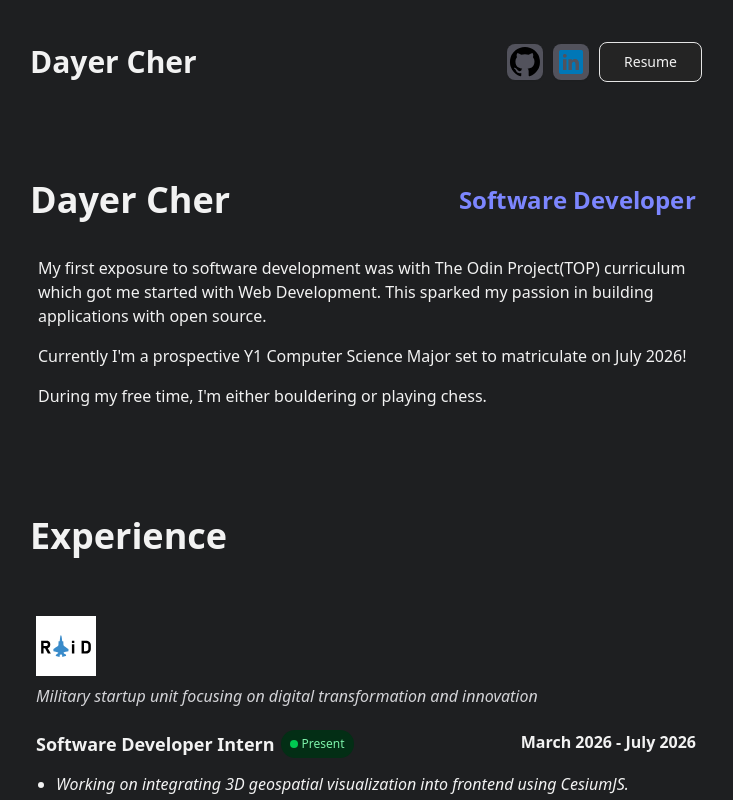
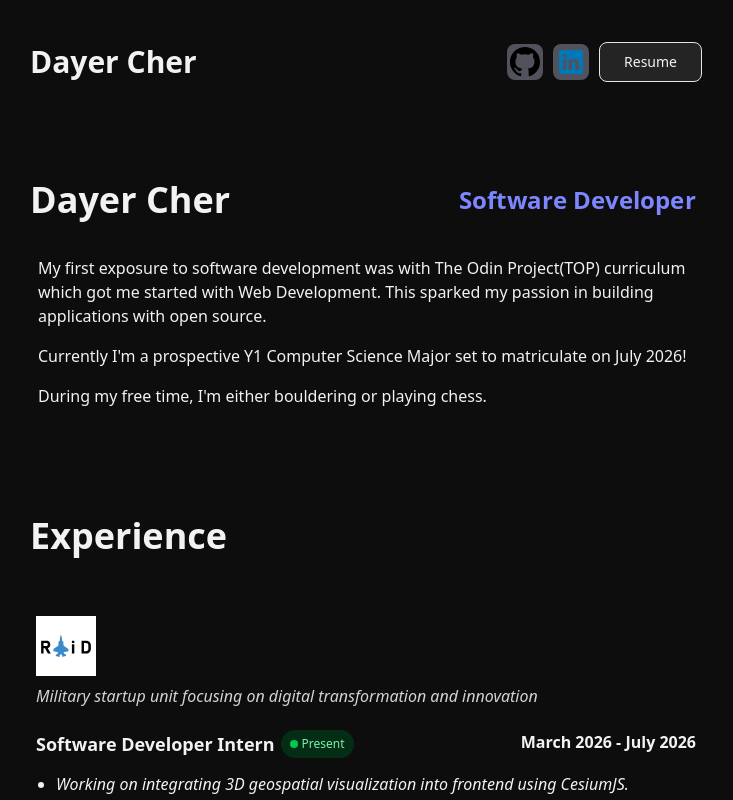
Before and after one commit to dayercher005/Portfolio, a React (Vite) app: page / in a window 1280 px wide. Shown: the top 800 px of the page, without its empty margins (274-1007 px from the left). Built offline with nearby package versions, Linux system fonts and the light colour scheme.

Commit message:
style: more ui changes to bg and cards

```diff
--- a/src/components/skills/card.tsx
+++ b/src/components/skills/card.tsx
@@ -17,7 +17,7 @@ export const SkillCard: FC<SkillCardProps> = ({
         <RiseUp>
         <div
             key={key}
-            className="bg-[linear-gradient(340deg,hsla(0,0%,20%,.1),hsla(200,10%,90%,.3))]
+            className="bg-[linear-gradient(340deg,hsla(0,0%,20%,.15),hsla(200,10%,90%,.35))]
             rounded-2xl items-center gap-2.5 flex sm:p-4 p-2.5"
         >
             <img
--- a/src/styles/index.css
+++ b/src/styles/index.css
@@ -90,7 +90,7 @@
   --color-sidebar-accent-foreground: var(--sidebar-accent-foreground);
   --color-sidebar-border: var(--sidebar-border);
   --color-sidebar-ring: var(--sidebar-ring);
-  --color-midnight: #1e1f21;
+  --color-midnight: #0d0d0d;
   --color-skillCard: linear-gradient(345deg,_hsla(0,_40%,_100%,_.05),_hsla(0,_0%,_100%,_.1));
 }
 
```
